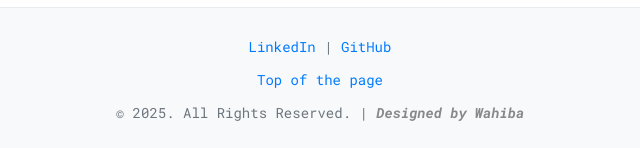
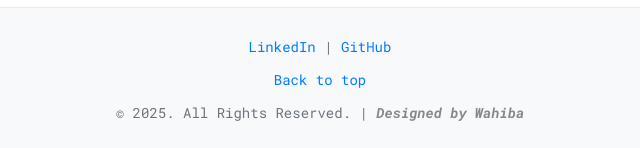
Before and after one commit to howa9999-coder/bywahiba, a plain HTML site: page index.html in a window 1280 px wide. Shown: the part 1237-1385 px from the top of the page, 320-960 px from the left. Drawn offline with Linux system fonts and the light colour scheme; a web font is replaced by a local one.

Commit message:
Update index.html

```diff
--- a/index.html
+++ b/index.html
@@ -291,7 +291,7 @@
             <a href="https://github.com/howa9999-coder" style="color: #007bff; text-decoration: none;">GitHub</a>
 
         </p>
-        <a href="#top" style="color: #007bff; text-decoration: none;">Top of the page</a>
+        <a href="#top" style="color: #007bff; text-decoration: none;">Back to top</a>
 
         <p>&copy; 2025. All Rights Reserved. | <span style="font-style: italic; color: #888;">Designed by Wahiba</span></p>
 <!--
```
